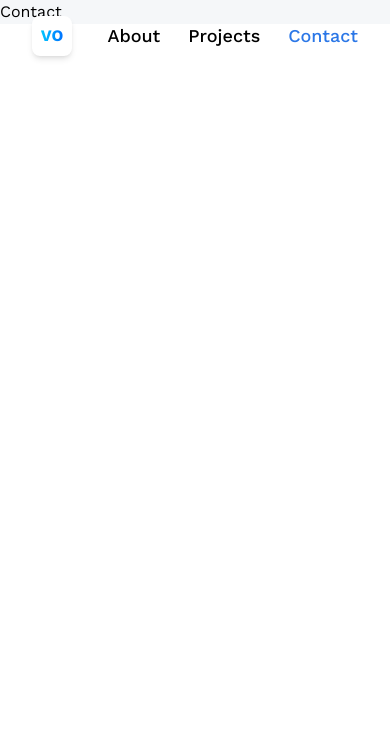
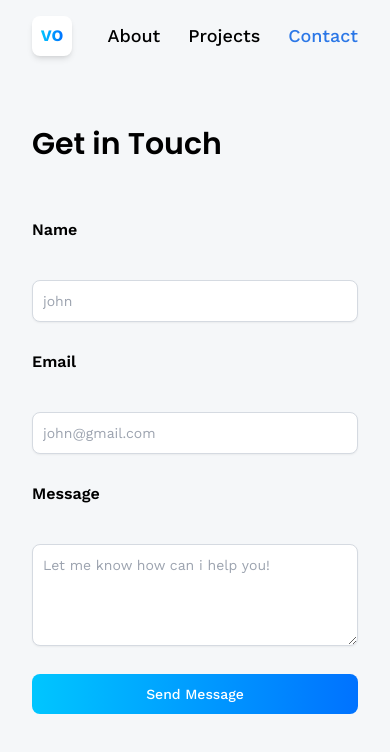
Before and after one commit to VishnuOjha/threejsportfolio, a React (Vite) app: page /contact in a window 390 px wide. Shown: the top 752 px of the page. Built offline with nearby package versions, Linux system fonts and the light colour scheme.

Commit message:
added more changes

```diff
--- a/package.json
+++ b/package.json
@@ -10,11 +10,13 @@
     "preview": "vite preview"
   },
   "dependencies": {
+    "@emailjs/browser": "^3.11.0",
     "@react-spring/three": "^9.7.3",
     "@react-three/drei": "^9.93.0",
     "@react-three/fiber": "^8.15.13",
     "react": "^18.2.0",
-    "react-dom": "^18.2.0"
+    "react-dom": "^18.2.0",
+    "react-router-dom": "^6.21.1"
   },
   "devDependencies": {
     "@types/react": "^18.2.43",
--- a/src/models/Bird.jsx
+++ b/src/models/Bird.jsx
@@ -1,12 +1,38 @@
-import React from "react";
+import React, { useEffect, useRef } from "react";
 import birdScene from "../assets/3d/bird.glb";
-import { useGLTF } from "@react-three/drei";
+import { useAnimations, useGLTF } from "@react-three/drei";
+import { useFrame } from "@react-three/fiber";
 
 const Bird = () => {
-  const { scene, animation } = useGLTF(birdScene);
+  const birdRef = useRef();
+  const { scene, animations } = useGLTF(birdScene);
+  const { actions } = useAnimations(animations, birdRef);
+
+  useEffect(() => {
+    actions["Take 001"].play();
+  }, [birdRef]);
+
+  useFrame(({ clock, camera }) => {
+    // Update the Y position  simulate the flight moving in a sin wave
+    birdRef.current.position.y = Math.sin(clock.elapsedTime) * 0.2 + 2;
+
+    if(birdRef.current.position.x >  camera.position.x + 10) {
+      birdRef.current.rotation.y  = Math.PI;
+    } else if(birdRef.current.position.x <  camera.position.x - 10){
+      birdRef.current.rotation.y  = 0;
+    }
+
+    if (birdRef.current.rotation.y === 0) {
+      birdRef.current.position.x += 0.01;
+      birdRef.current.position.z -= 0.01;
+    } else {
+      birdRef.current.position.x -= 0.01;
+      birdRef.current.position.z += 0.01;
+    }
+  });
 
   return (
-    <mesh position={[-5, 2, 1]} scale={[0.003, 0.003, 0.003]}>
+    <mesh position={[-5, 2, 1]} scale={[0.003, 0.003, 0.003]} ref={birdRef}>
       <primitive object={scene} />
     </mesh>
   );
--- /dev/null
+++ b/src/models/Fox.jsx
@@ -0,0 +1,57 @@
+/*
+Auto-generated by: https://github.com/pmndrs/gltfjsx
+Author: victory_mirosya (https://sketchfab.com/victory_mirosya)
+License: CC-BY-4.0 (http://creativecommons.org/licenses/by/4.0/)
+Source: https://sketchfab.com/3d-models/fox-f372c04de44640fbb6a4f9e4e5845c78
+Title: Fox
+*/
+
+import React, { useRef } from "react";
+import { useGLTF, useAnimations } from "@react-three/drei";
+
+const Fox = (props) => {
+  const group = useRef();
+  const { nodes, materials, animations } = useGLTF("/fox.glb");
+  const { actions } = useAnimations(animations, group);
+  return (
+    <group ref={group} {...props} dispose={null}>
+      <group name="Sketchfab_Scene">
+        <primitive object={nodes.GLTF_created_0_rootJoint} />
+        <skinnedMesh
+          name="Object_7"
+          geometry={nodes.Object_7.geometry}
+          material={materials.PaletteMaterial001}
+          skeleton={nodes.Object_7.skeleton}
+        />
+        <skinnedMesh
+          name="Object_8"
+          geometry={nodes.Object_8.geometry}
+          material={materials.PaletteMaterial001}
+          skeleton={nodes.Object_8.skeleton}
+        />
+        <skinnedMesh
+          name="Object_9"
+          geometry={nodes.Object_9.geometry}
+          material={materials.PaletteMaterial001}
+          skeleton={nodes.Object_9.skeleton}
+        />
+        <skinnedMesh
+          name="Object_10"
+          geometry={nodes.Object_10.geometry}
+          material={materials.PaletteMaterial001}
+          skeleton={nodes.Object_10.skeleton}
+        />
+        <skinnedMesh
+          name="Object_11"
+          geometry={nodes.Object_11.geometry}
+          material={materials.PaletteMaterial001}
+          skeleton={nodes.Object_11.skeleton}
+        />
+      </group>
+    </group>
+  );
+};
+
+useGLTF.preload("/fox.glb");
+
+export default Fox;
--- a/src/models/Plane.jsx
+++ b/src/models/Plane.jsx
@@ -1,11 +1,22 @@
-import React from "react";
+import React, { useEffect, useRef } from "react";
 import planeScene from "../assets/3d/plane.glb";
-import { useGLTF } from "@react-three/drei";
+import { useAnimations, useGLTF } from "@react-three/drei";
 
 const Plane = ({ isRotating, ...props }) => {
-  const { scene, animation } = useGLTF(planeScene);
+  const ref = useRef()
+  const { scene, animations } = useGLTF(planeScene);
+  const { actions } = useAnimations(animations, ref);
+
+  useEffect(() => {
+    if(isRotating){
+      actions['Take 001'].play();
+    } else{
+      actions["Take 001"].stop();
+    }
+  },[isRotating, actions])
+
   return (
-    <mesh  {...props}>
+    <mesh {...props} ref={ref}>
       <primitive object={scene} />
     </mesh>
   );
--- a/src/models/Sky.jsx
+++ b/src/models/Sky.jsx
@@ -1,11 +1,19 @@
-import React from "react";
+import React, { useRef } from "react";
 import skyScene from "../assets/3d/sky.glb";
 import { useGLTF } from "@react-three/drei";
+import { useFrame } from "@react-three/fiber";
 
-const Sky = () => {
+const Sky = ({isRotating}) => {
   const sky = useGLTF(skyScene);
+  const skyRef = useRef()
+
+  useFrame((_, delta) => {
+    if(isRotating){
+      skyRef.current.rotation.y += 0.15 * delta;
+    }
+  })
   return (
-    <mesh>
+    <mesh ref={skyRef}>
       <primitive object={sky.scene} />
     </mesh>
   );
--- a/src/pages/Contact.jsx
+++ b/src/pages/Contact.jsx
@@ -1,8 +1,114 @@
+import { useState } from "react";
+import emailjs from "@emailjs/browser";
 
 const Contact = () => {
+  const [form, setForm] = useState({
+    name: "",
+    email: "",
+    message: "",
+  });
+  const [isLoading, setLoading] = useState(false);
+
+  const handleNameChange = (e) => {
+    setForm((prev) => ({ ...prev, [e?.target?.name]: e?.target?.value }));
+  };
+
+  const handleFocus = () => {};
+
+  const handleBlur = () => {};
+
+  const handleSubmit = (e) => {
+    e?.preventDefault();
+    setLoading(true);
+    emailjs
+      .send(
+        import.meta.env.VITE_APP_EMAILJS_SERVICE_ID,
+        import.meta.env.VITE_APP_EMAILJS_TEMPLATE_ID,
+        {
+          from_name: form.name,
+          to_name: "Vishnu",
+          form_email: form.email,
+          to_email: "ojhav0064@gmail.com",
+          message: form.message,
+        },
+        import.meta.env.VITE_APP_EMAILJS_PUBLIC_KEY
+      )
+      .then(() => {
+        setLoading(false);
+        //TODO : Show Success Message
+        //TODO : Hide an alert
+        setForm({
+          name: "",
+          email: "",
+          message: "",
+        });
+      })
+      .catch((error) => {
+        setLoading(false);
+        console.log(error);
+        //TODO : Show Error Message
+      });
+  };
+
   return (
-    <div>Contact</div>
-  )
-}
+    <section className="relative flex lg:flex-row flex-col max-container">
+      <div className="flex-1 min-w-[50%] flex flex-col">
+        <h1 className="head-text">Get in Touch</h1>
+        <form
+          className="w-full flex flex-col gap-7 mt-14"
+          onSubmit={handleSubmit}
+        >
+          <label className="text-black-50 font-semibold">Name</label>
+          <input
+            type="text"
+            name="name"
+            placeholder="john"
+            className="input"
+            required
+            value={form.name}
+            onChange={handleNameChange}
+            onBlur={handleBlur}
+            onFocus={handleFocus}
+          />
 
-export default Contact
+          <label className="text-black-50 font-semibold">Email</label>
+          <input
+            type="email"
+            name="email"
+            placeholder="john@gmail.com"
+            className="input"
+            required
+            value={form.email}
+            onChange={handleNameChange}
+            onBlur={handleBlur}
+            onFocus={handleFocus}
+          />
+
+          <label className="text-black-50 font-semibold">Message</label>
+          <textarea
+            name="message"
+            placeholder="Let me know how can i help you!"
+            rows={4}
+            className="textarea"
+            required
+            value={form.message}
+            onChange={handleNameChange}
+            onBlur={handleBlur}
+            onFocus={handleFocus}
+          />
+          <button
+            disabled={isLoading}
+            type="submit"
+            className="btn"
+            onBlur={handleBlur}
+            onFocus={handleBlur}
+          >
+            {isLoading ? "Sending...." : "Send Message"}
+          </button>
+        </form>
+      </div>
+    </section>
+  );
+};
+
+export default Contact;
--- a/src/pages/Home.jsx
+++ b/src/pages/Home.jsx
@@ -6,14 +6,11 @@
 import Bird from "../models/Bird";
 import Plane from "../models/Plane";
 import { useState } from "react";
-{
-  /* <div className="absolute top-28 left-0 right-0 z-10 flex items-center justify-center">
-      POPUP
-      </div> */
-}
+import HomeInfo from "./HomeInfo";
 
 const Home = () => {
-  const [isRotating, setRotating] = useState();
+  const [isRotating, setRotating] = useState(false);
+  const [currentStage, setCurrentStage] = useState(1);
 
   const adjustIslandForScreenSize = () => {
     let screenScale = null;
@@ -50,6 +47,9 @@
 
   return (
     <section className="w-full h-screen relative">
+      <div className="absolute top-28 left-0 right-0 z-10 flex items-center justify-center">
+        {currentStage && <HomeInfo currentStage={currentStage} />}
+      </div>
       <Canvas
         className={`w-full h-screen bg-transparent ${
           isRotating ? "cursor-grabbing" : "cursor-grab"
@@ -66,13 +66,14 @@
           />
 
           <Bird />
-          <Sky />
+          <Sky isRotating={isRotating} />
           <Island
             position={islandPosition}
             scale={islandScale}
             rotation={islandRotation}
             isRotating={isRotating}
             setRotating={setRotating}
+            setCurrentStage={setCurrentStage}
           />
           <Plane
             planePosition={planePosition}
--- /dev/null
+++ b/src/pages/HomeInfo.jsx
@@ -0,0 +1,49 @@
+import React from "react";
+import { Link } from "react-router-dom";
+import { arrow } from "../assets/icons";
+
+const InfoBox = ({ text, link, btnText }) => (
+  <div className="info-box">
+    <p className="font-medium sm:text-xl text-center">{text} </p>
+    <Link to={link} className="neo-brutalism-white neo-btn">
+      {btnText}
+      <img src={arrow} className="w-4 h-4 object-contain" />
+    </Link>
+  </div>
+);
+
+const renderContent = {
+  1: (
+    <h1 className="sm:text-xl sm:leading-snug text-center neo-brutalism-blue py-4 px-8 text-white mx-5">
+      Hi, I am <span className="font-semibold">XYZ</span> 👋
+      <br />A Software Engineer form Ahmedabad
+    </h1>
+  ),
+  2: (
+    <InfoBox
+      text="Worked with many companies and picked up many skills along the way"
+      link="/about"
+      btnText="Learn More"
+    />
+  ),
+  3: (
+    <InfoBox
+      text="Led Multiple Projects to success over the years. Curious about the impact?"
+      link="/projects"
+      btnText="Visit My Portfolio"
+    />
+  ),
+  4: (
+    <InfoBox
+      text="Need a project done or looking for a dev? I'm just a few keystrokes away"
+      link="/contact"
+      btnText="Let's talk"
+    />
+  ),
+};
+
+const HomeInfo = ({ currentStage }) => {
+  return renderContent[currentStage] || <></>;
+};
+
+export default HomeInfo;
```
Also changed, not shown: src/models/Island.jsx (+6 -14 lines).
